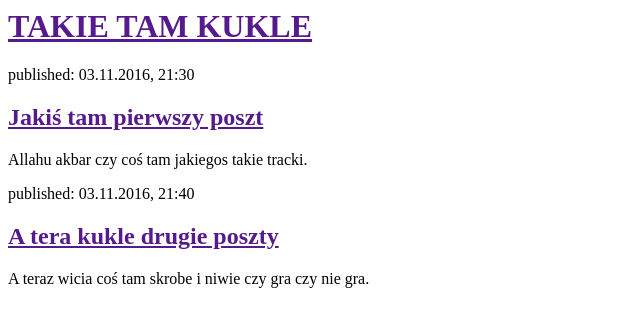
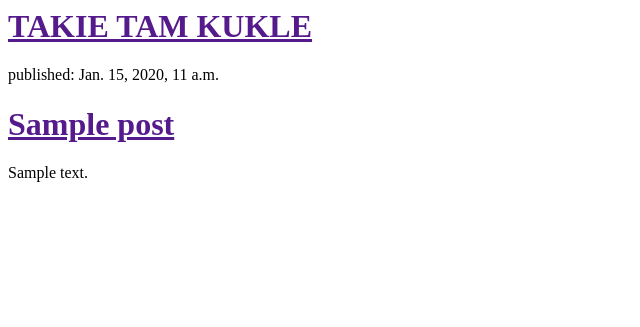
Before and after one commit to Shadoublade/my-first-blog, a Django app: template blog/templates/blog/post_list.html in a window 1280 px wide. Shown: the top 327 px of the page, without its empty margins (0-640 px from the left). Run offline with Django 3.2, Linux system fonts and the light colour scheme; the template is opened without the code that fills it: values that come from a table or form of the project are taken from there, others are empty; tables that the repository leaves empty hold one stand-in row (values such as "Sample post").

Commit message:
modyfikacja szablonu, by pokazywal posty z bazy danych

```diff
--- a/blog/templates/blog/post_list.html
+++ b/blog/templates/blog/post_list.html
@@ -6,17 +6,12 @@
     <div>
           <h1><a href=''>TAKIE TAM KUKLE</a></h1>
     </div>
-
-    <div>
-        <p>published: 03.11.2016, 21:30</p>
-          <h2><a href="">Jakiś tam pierwszy poszt</a></h2>
-            <p>Allahu akbar czy coś tam jakiegos takie tracki.</p>
-    </div>
-
-    <div>
-        <p>published: 03.11.2016, 21:40</p>
-          <h2><a href="">A tera kukle drugie poszty</a></h2>
-            <p>A teraz wicia coś tam skrobe i niwie czy gra czy nie gra.</p>
-    </div>
+    {% for post in posts %}
+      <div>
+        <p>published: {{ post.published_date }}</p>
+        <h1><a href="">{{ post.title }}</a></h1>
+        <p>{{ post.text|linebreaksbr }}</p>
+      </div>
+    {% endfor %}
   </body>
 </html>
--- a/blog/views.py
+++ b/blog/views.py
@@ -1,3 +1,6 @@
 from django.shortcuts import render
+from django.utils import timezone
+from .models import Post
 def post_list(request):
-    return render(request, 'blog/post_list.html', {})
+    posts = Post.objects.filter(published_date__lte=timezone.now()).order_by('published_date')
+    return render(request, 'blog/post_list.html', {'posts': posts})
```
